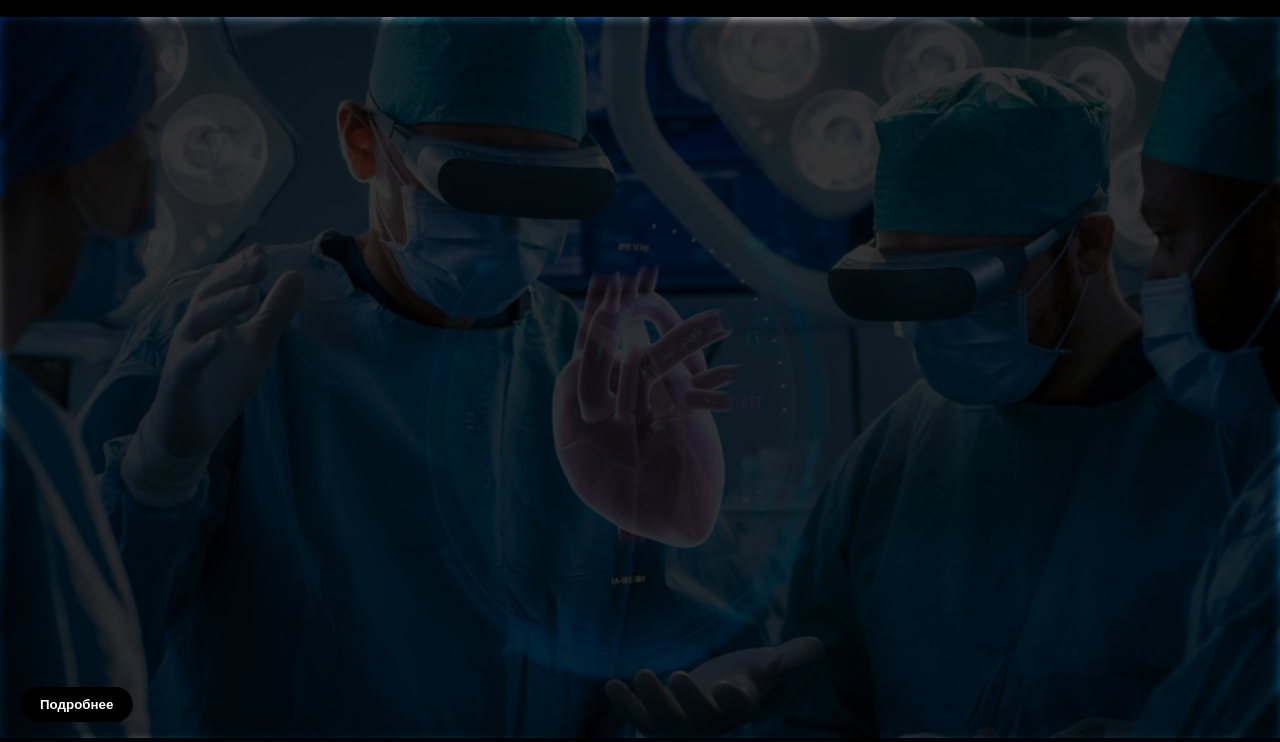
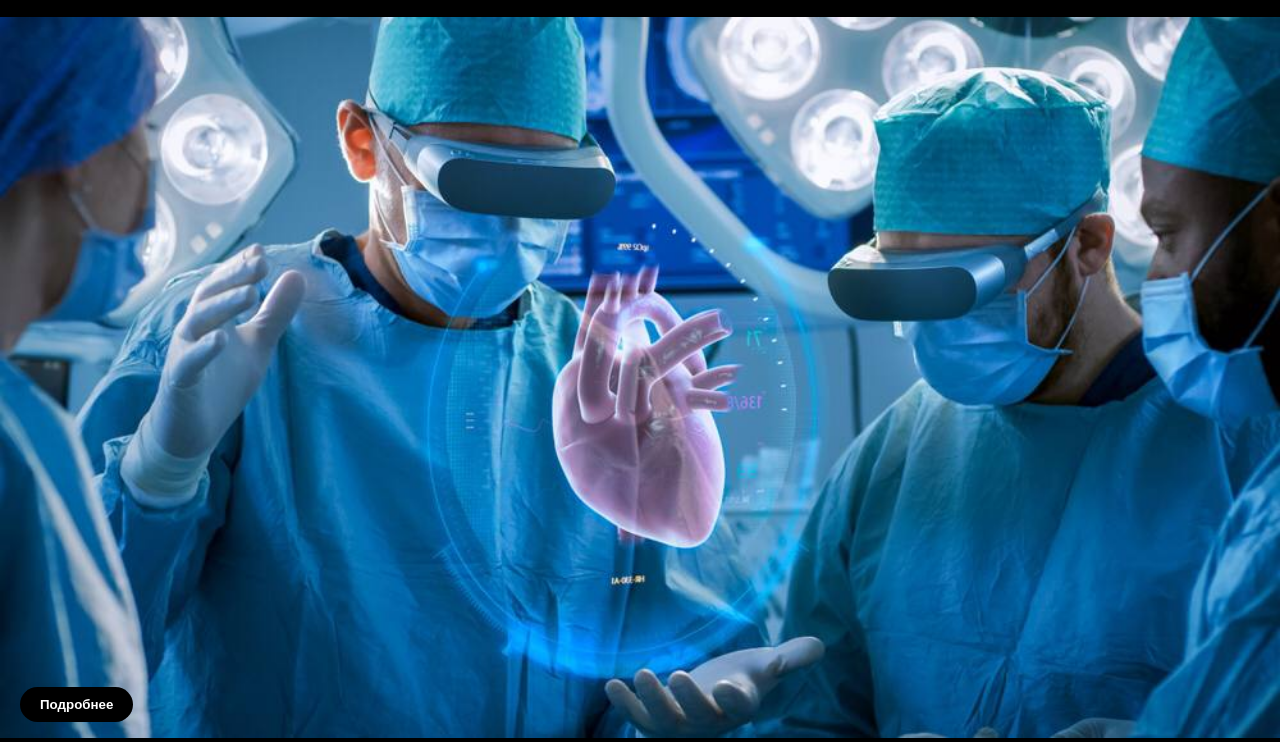
Before and after one commit to warchek/VRproject.prprpr, a plain HTML site: page index.html in a window 1280 px wide. Shown: the part 58-800 px from the top of the page. Drawn offline with Linux system fonts and the light colour scheme.

Commit message:
Update index.html

```diff
--- a/index.html
+++ b/index.html
@@ -13,7 +13,6 @@
             background-image: url('image/background.jpg');
             background-size: cover;
             height: 100vh;
-            position: relative;
         }
         header {
             padding: 20px;
@@ -46,25 +45,15 @@
             position: relative;
             width: 100%;
             overflow: hidden;
-            background-color: black;
+            background-color: black; /* Черный фон для краев */
         }
         .image-container img {
             width: 100%;
             height: auto;
             transition: filter 0.5s;
         }
-        .blur {
-            filter: blur(5px);
-            pointer-events: none; /* чтобы клики проходили через размытие */
-            position: absolute;
-            top: 0;
-            left: 0;
-            width: 100%;
-            height: 100%;
-            background-color: rgba(0, 0, 0, 0.8); /* затемнение */
-        }
-        nav button:hover ~ .blur {
-            display: none; /* скрыть размытие при наведении на кнопки */
+        nav button:hover ~ .image-container img {
+            filter: blur(5px); /* Размытие при наведении на кнопку */
         }
         .blue-button {
             position: absolute;
@@ -109,7 +98,6 @@
     </script>
 </head>
 <body>
-
 <header>
     <div class="title">VR Guide</div>
     <nav>
@@ -122,7 +110,6 @@
 
 <div class="image-container" id="homeContent">
     <img src="image/photo_2025-02-25_00-25-16.jpg" alt="Изображение">
-    <div class="blur"></div>
     <button class="blue-button" onclick="showContent('vr')">Подробнее</button>
 </div>
 
```
